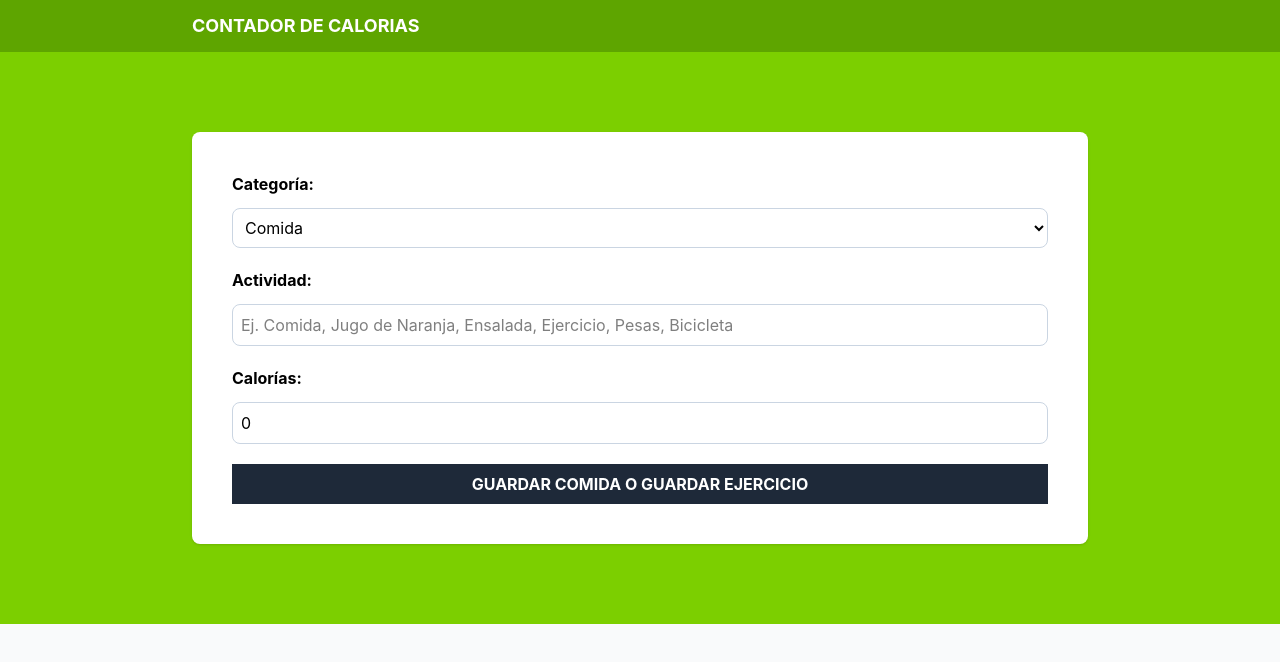
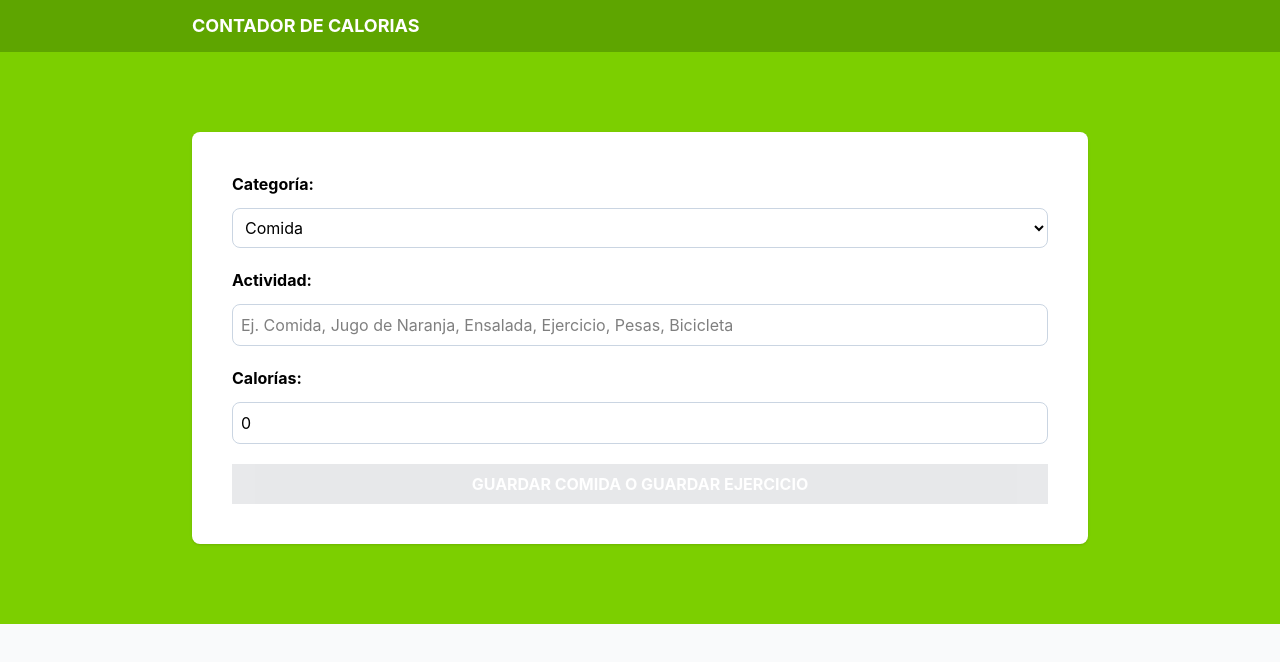
Before and after one commit to andresmdevco/calorie-tracker, a React (Vite) app: page / in a window 1280 px wide. Shown: the top 662 px of the page. Built offline with nearby package versions, Linux system fonts and the light colour scheme.

Commit message:
feat: add activity form validation

```diff
--- a/src/components/Form.tsx
+++ b/src/components/Form.tsx
@@ -16,6 +16,11 @@
       ...activity,
       [e.target.id]: isNumberField ? +e.target.value : e.target.value
     })
+  }
+
+  const isValidActivity = () => {
+    const { name, calories } = activity
+    return name.trim() !== '' && calories > 0
   }
 
   return (
@@ -66,8 +71,9 @@
 
 			<input
 				type="submit"
-				className="bg-gray-800 hover:bg-gray-900 w-full p-2 font-bold uppercase text-white cursor-pointer"
+				className="bg-gray-800 hover:bg-gray-900 w-full p-2 font-bold uppercase text-white cursor-pointer disabled:opacity-10"
 				value='Guardar Comida o Guardar Ejercicio'
+        disabled={!isValidActivity()}
 			/>
 
     </form>
```
